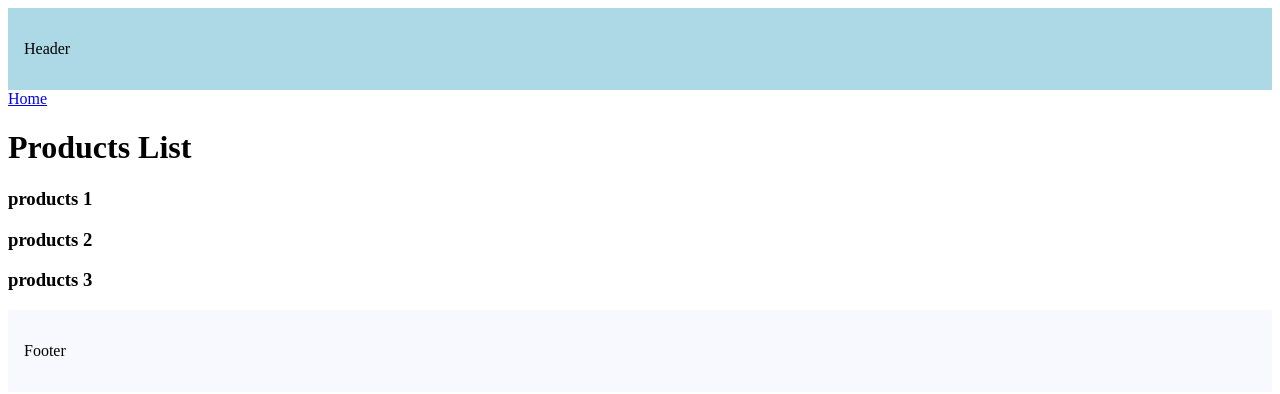
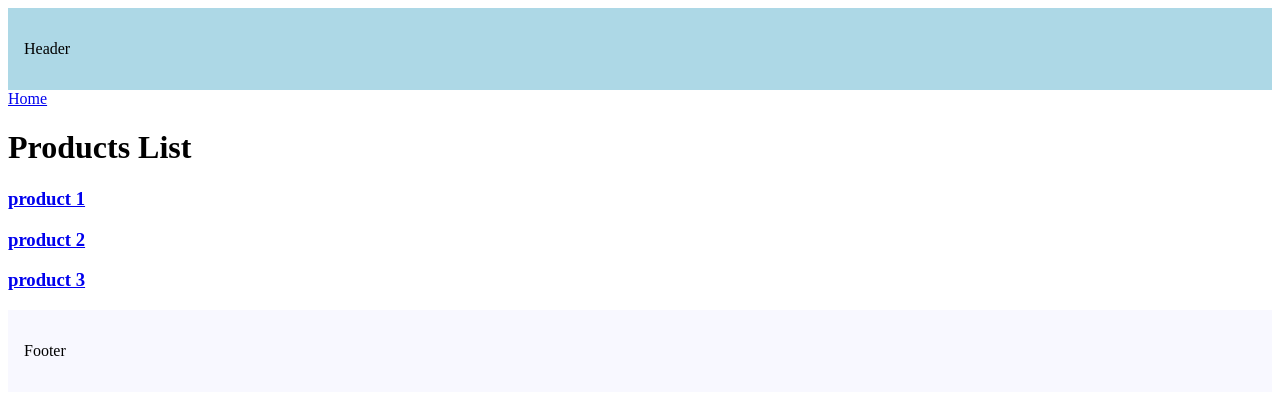
Before and after one commit to UJC100/nextjs-routing, a Next.js app: page /product in a window 1280 px wide. Shown: the top 394 px of the page. Built offline with nearby package versions, Linux system fonts and the light colour scheme.

Commit message:
added routs

```diff
--- a/src/app/product/page.tsx
+++ b/src/app/product/page.tsx
@@ -6,9 +6,11 @@ export default function Products() {
 
     <h1>Products List</h1>
 
-    <h3>products 1</h3>
-    <h3>products 2</h3>
-    <h3>products 3</h3>
+    <h3>
+        <Link href={"/product/1"}>product 1</Link>
+        </h3>
+    <h3><Link href={"/product/2"}>product 2</Link></h3>
+    <h3><Link href={"/product/3"}>product 3</Link></h3>
 
     </>
 }
```
